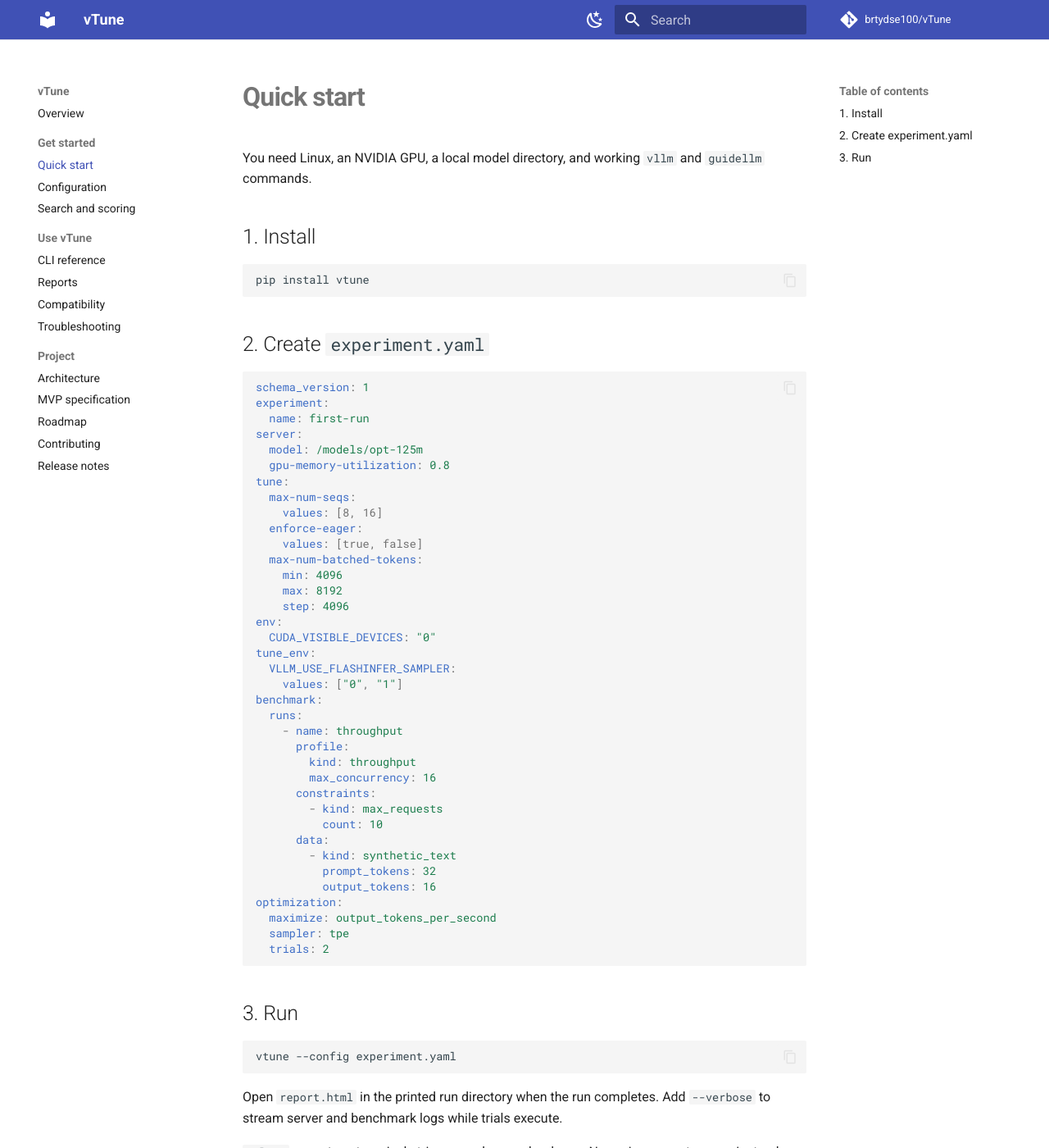
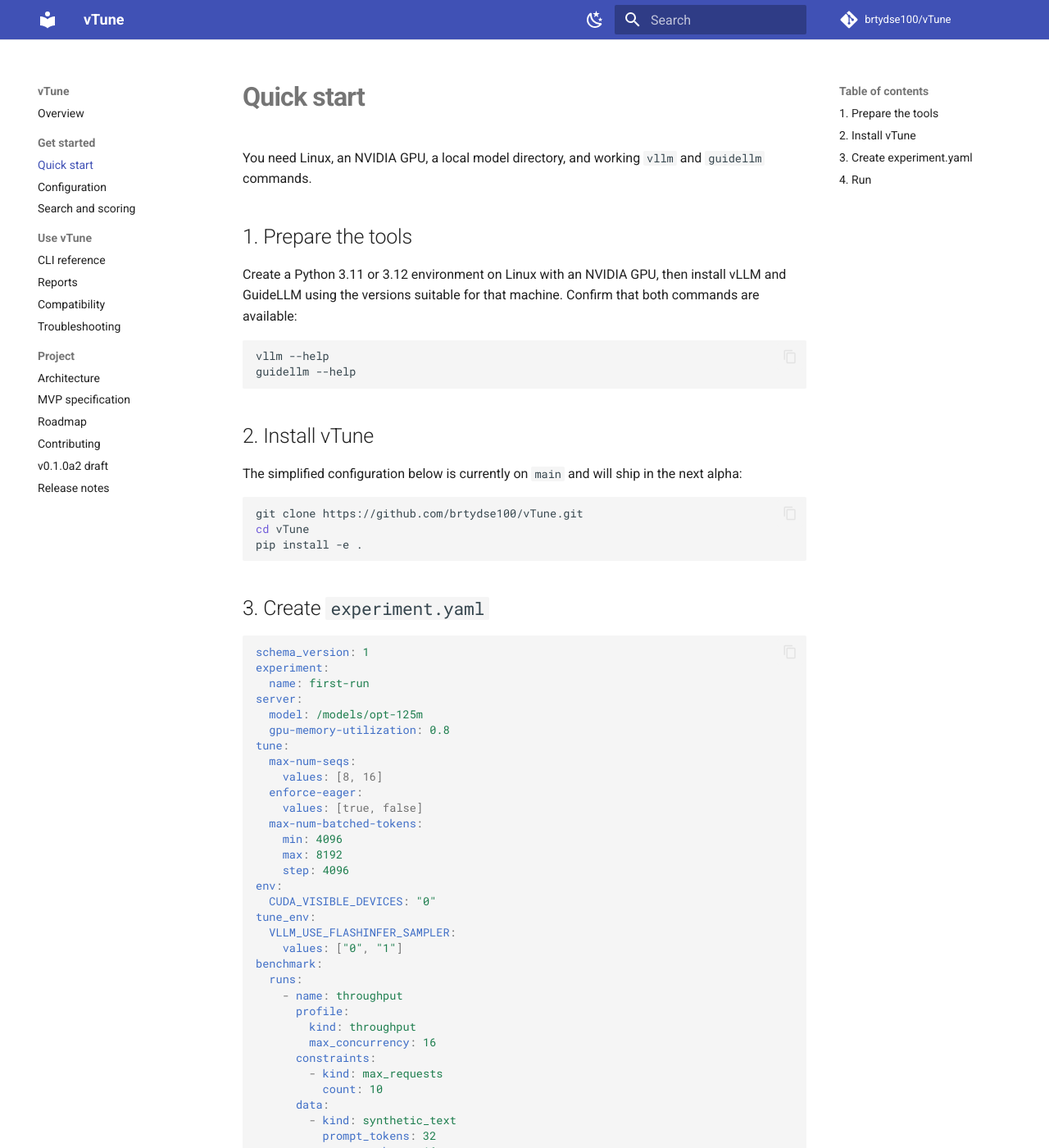
Before and after one commit to brtydse100/vTune, an MkDocs documentation site: the page built from docs/getting-started.md, in a window 1280 px wide and 1400 px high. Shown: the whole window at 82% size. Built offline with MkDocs 1.6.1 and Material for MkDocs 9.7.7, drawn with Linux system fonts in a browser that asks for light colours; comment, search, counter and statistics services are not loaded.

````diff
--- a/docs/getting-started.md
+++ b/docs/getting-started.md
@@ -3,13 +3,29 @@
 You need Linux, an NVIDIA GPU, a local model directory, and working `vllm` and
 `guidellm` commands.
 
-## 1. Install
+## 1. Prepare the tools
+
+Create a Python 3.11 or 3.12 environment on Linux with an NVIDIA GPU, then
+install vLLM and GuideLLM using the versions suitable for that machine. Confirm
+that both commands are available:
 
 ```bash
-pip install vtune
+vllm --help
+guidellm --help
 ```
 
-## 2. Create `experiment.yaml`
+## 2. Install vTune
+
+The simplified configuration below is currently on `main` and will ship in the
+next alpha:
+
+```bash
+git clone https://github.com/brtydse100/vTune.git
+cd vTune
+pip install -e .
+```
+
+## 3. Create `experiment.yaml`
 
 ```yaml
 schema_version: 1
@@ -51,7 +67,7 @@ optimization:
   trials: 2
 ```
 
-## 3. Run
+## 4. Run
 
 ```bash
 vtune --config experiment.yaml
--- a/mkdocs.yml
+++ b/mkdocs.yml
@@ -45,6 +45,7 @@ nav:
       - MVP specification: MVP_SPEC.md
       - Roadmap: ROADMAP.md
       - Contributing: contributing.md
+      - v0.1.0a2 draft: releases/v0.1.0a2.md
       - Release notes: https://github.com/brtydse100/vTune/blob/main/CHANGELOG.md
 
 markdown_extensions:
````
Also changed, not shown: CHANGELOG.md (+10 -0 lines), CONTRIBUTING.md (+4 -0 lines), README.md (+13 -6 lines), docs/compatibility.md (+17 -7 lines), docs/releases/v0.1.0a2.md (added, +42 -0 lines), 4 other files.
